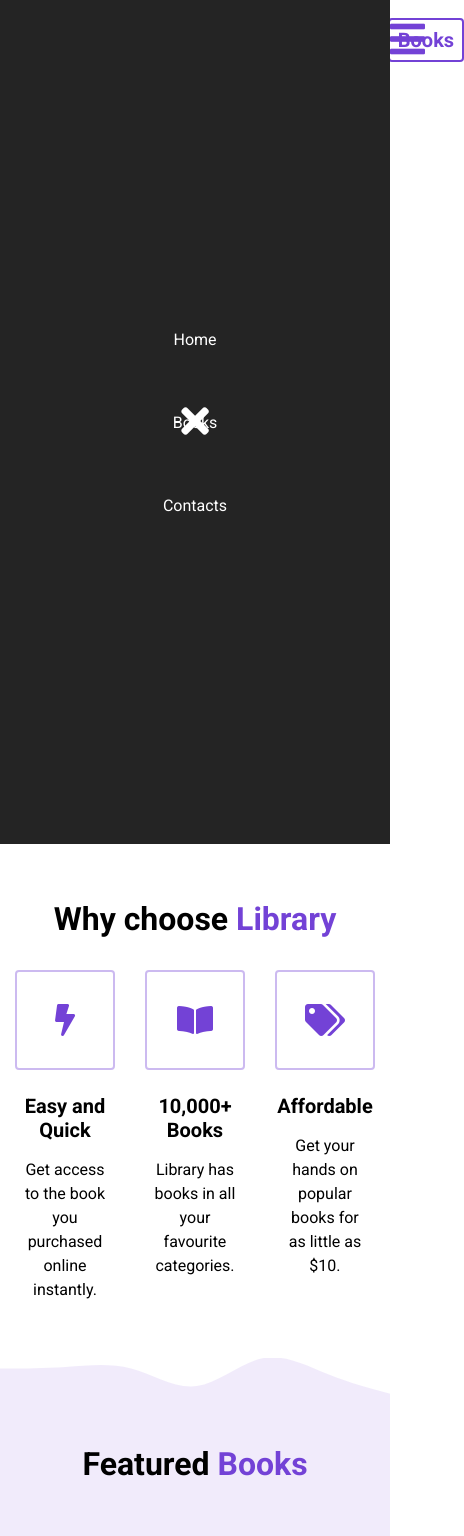
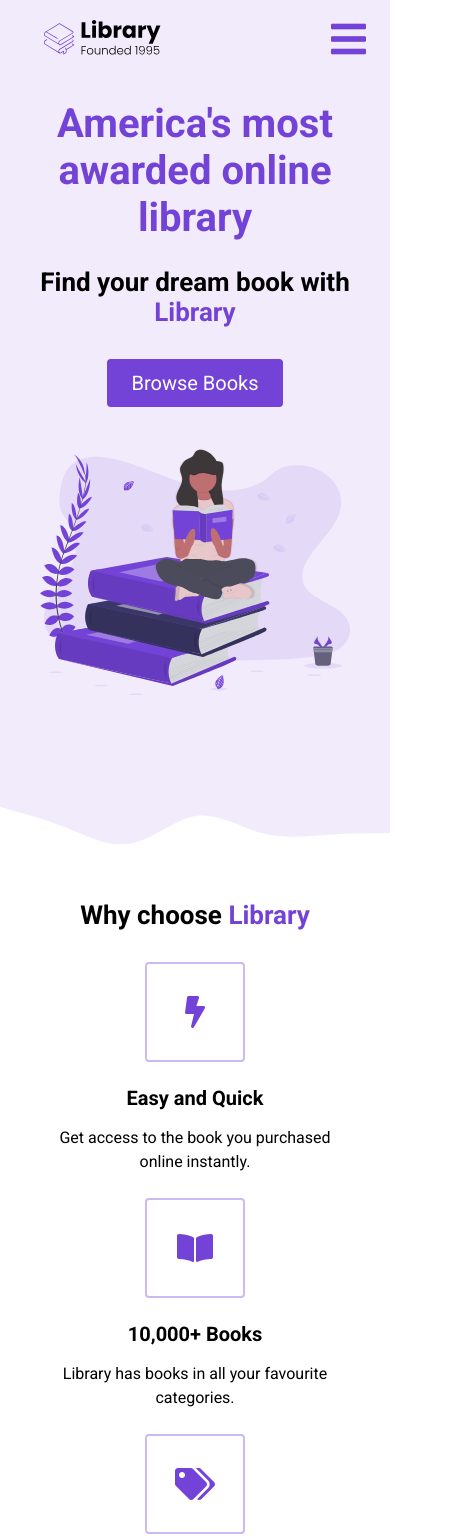
Before and after one commit to JordiAtk/Library, a plain HTML site: page index.html in a window 390 px wide. Shown: the top 1536 px of the page, 464 px wide, since content can reach past the window. Drawn offline with Linux system fonts and the light colour scheme; files whose address does not match are found by name.

Commit message:
responsiveness true

```diff
--- a/app.js
+++ b/app.js
@@ -0,0 +1,7 @@
+function openMenu() {
+    document.body.classList += " menu--open"
+}
+
+function closeMenu () {
+    document.body.classList.remove ('menu--open')
+}
--- a/index.html
+++ b/index.html
@@ -21,34 +21,34 @@
                     <li><a href="#" class="nav__link" >Contact</a></li>
                     <li><a href="#" class="nav__link nav__link--primary">Books</a></li>
                 </ul>
-            </div>
-            <button class="btn__menu">
+
+            <button class="btn__menu" onclick="openMenu()">
                 <i class="fas fa-bars"></i>
             </button>
             <div class="menu__backdrop">
-                <button class="btn__menu btn__menu--close">
+                <button class="btn__menu btn__menu--close" onclick="closeMenu()">
                     <i class="fas fa-times"></i>
                 </button>
                 <ul class="menu__links">
                      <li class="menu__list">
-                        <a href="#" class="menu__link">Home</a>
+                        <a href="#" class="menu__link" onclick="closeMenu()">Home</a>
                     </li>
                     <li class="menu__list">
-                        <a href="#features" class="menu__link">Books</a>
+                        <a href="#features" class="menu__link" onclick="closeMenu()">Books </a>
                     </li>
                     <li class="menu__list">
-                        <a href="#" class="menu__link no-cursor">Contacts
-                        </a>
+                        <a href="#" class="menu__link no-cursor" onclick="closeMenu()">Contacts</a>
                     </li>
                 </ul>
             </div>
+        </div>
         </nav>
         <header>
             <div class="header__container">
                 <div class="header__description">
                     <h1>America's most awarded online library</h1>
                     <h2>Find your dream book with <span class="purple">Library</span></h2>
-                    <button class="btn"> Browse Books</button>
+                    <a href="#features"><button class="btn"> Browse Books</button></a>
                 </div>
                 <figure class="header__img--wrapper">
                     <img src="./FES Library - CSS/assets/Undraw_Books.svg" alt="">
--- a/styles.css
+++ b/styles.css
@@ -93,6 +93,7 @@ li {
     text-align: center;
     border: none;
     color: #7342d6;
+    display: none;
 }
 
 .menu__backdrop {
@@ -106,7 +107,21 @@ li {
     display: flex;
     justify-content: center;
     align-items: center;
+    display: none;
+    transition: all 300ms ease;
+    opacity: 0;
+    visibility: hidden;
  }
+
+ .menu--open  .menu__backdrop {
+    visibility: visible;
+    opacity: 1;
+}
+
+.menu--open {
+    max-height: 100vh;
+    overflow-y: hidden;
+}
 
  .menu__links {
     display: flex;
@@ -390,3 +405,47 @@ footer {
 .footer__link {
     padding: 0 8px;
 }
+
+/*SMALL PHONES, TABLETS, LARGE SMARTPHONES */
+
+@media (max-width: 768px) {
+    .header__description {
+    padding: 0 24px;
+    }
+
+    h1 {
+        font-size: 40px;
+    }
+
+    h2 {
+        font-size: 26px;
+    }
+
+    button {
+        font-size: 18px;
+    }
+
+    .book {
+        width: 50%;
+    }
+}
+
+
+@media (max-width: 550px) {
+    .nav__links {
+        display: none;
+    }
+
+    .btn__menu {
+        display: block;
+    }
+
+    .highlight {
+        width: 100%;
+        margin-bottom: 24px;
+    }
+
+    .highlight:not(:last-child) {
+        margin-bottom: 24px;
+    }
+}
```
